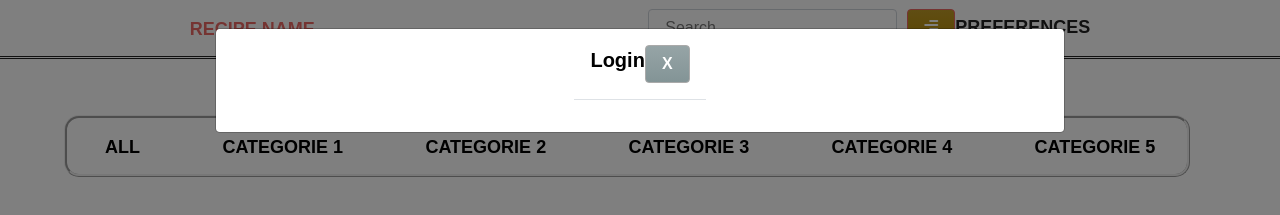
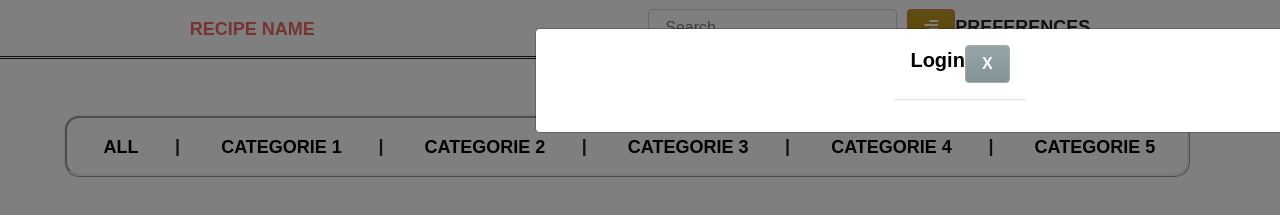
Before and after one commit to Tacacoo/ProyectoFinal_Multimedios, a plain HTML site: page searchFilters.html in a window 1280 px wide. Both pictures are taken after a click on the link 931 px from the left and 28 px from the top of the page. Shown: the top 215 px of the page. Drawn offline with nearby package versions, Linux system fonts and the light colour scheme.

Commit message:
YA SALE EL MODAL A LA DERECHA

```diff
--- a/css/style.css
+++ b/css/style.css
@@ -896,3 +896,16 @@ h6{
 a.btn{
     align-self: center;
 }
+
+/* MODAL DE PREFERENCES A LA DERECHA*/
+.modal.right.fade .modal-dialog {
+    right: -320px;
+    -webkit-transition: opacity 0.3s linear, right 0.3s ease-out;
+       -moz-transition: opacity 0.3s linear, right 0.3s ease-out;
+         -o-transition: opacity 0.3s linear, right 0.3s ease-out;
+            transition: opacity 0.3s linear, right 0.3s ease-out;
+}
+
+.modal.right.fade.in .modal-dialog {
+    right: 0;
+}
--- a/searchFilters.html
+++ b/searchFilters.html
@@ -18,6 +18,7 @@
         integrity="sha384-JjSmVgyd0p3pXB1rRibZUAYoIIy6OrQ6VrjIEaFf/nJGzIxFDsf4x0xIM+B07jRM"
         crossorigin="anonymous"></script>
 
+    <!-- NAVBAR CON LA EL BOTON DE PREFENCES Y LA BARRA BUSCADORA --->
     <nav class="navbar navbar-inverse navbar-expand-lg navbar-form">
         <div class="container-fluid">
             <form id="searchForm" class="form-inline my-2 my-lg-0">
@@ -31,21 +32,25 @@
             </ul>
         </div>
     </nav>
+
+    <!-- CONTENEDOR DE LAS CATEGORIAS -->
     <div class="categorie-container">
         <nav class="navbar navbar-expand-lg navbar-light bg-white categories ">
             <a class="navbar-brand" href="#">ALL</a>
-            <span></span>
+            <span>|</span>
             <a class="navbar-brand" href="#">Categorie 1</a>
-            <span></span>
+            <span>|</span>
             <a class="navbar-brand" href="#">Categorie 2</a>
-            <span></span>
+            <span>|</span>
             <a class="navbar-brand" href="#">Categorie 3</a>
-            <span></span>
+            <span>|</span>
             <a class="navbar-brand" href="#">Categorie 4</a>
-            <span></span>
+            <span>|</span>
             <a class="navbar-brand" href="#">Categorie 5</a>
         </nav>
     </div>
+
+    <!-- CONTENEDOR CON TODAS LAS RECETAS DEL SEARCH-->
     <div class="container recipe-searched">
         <div class="row">
             <div class="col searched">
@@ -130,7 +135,8 @@
         </div>
     </div>
 
-    <div class="modal fade" id="modalLogin" tabindex="-1" role="dialog">
+    <!-- MODAL PREFENCES SALE POR LA DERECHA -->
+    <div class="modal right fade" id="modalLogin" tabindex="-1" role="dialog">
         <div class="modal-dialog" role="document">
             <div class="modal-content">
                 <div class="modal-header">
```
Also changed, not shown: index.html (+1 -1 lines).
